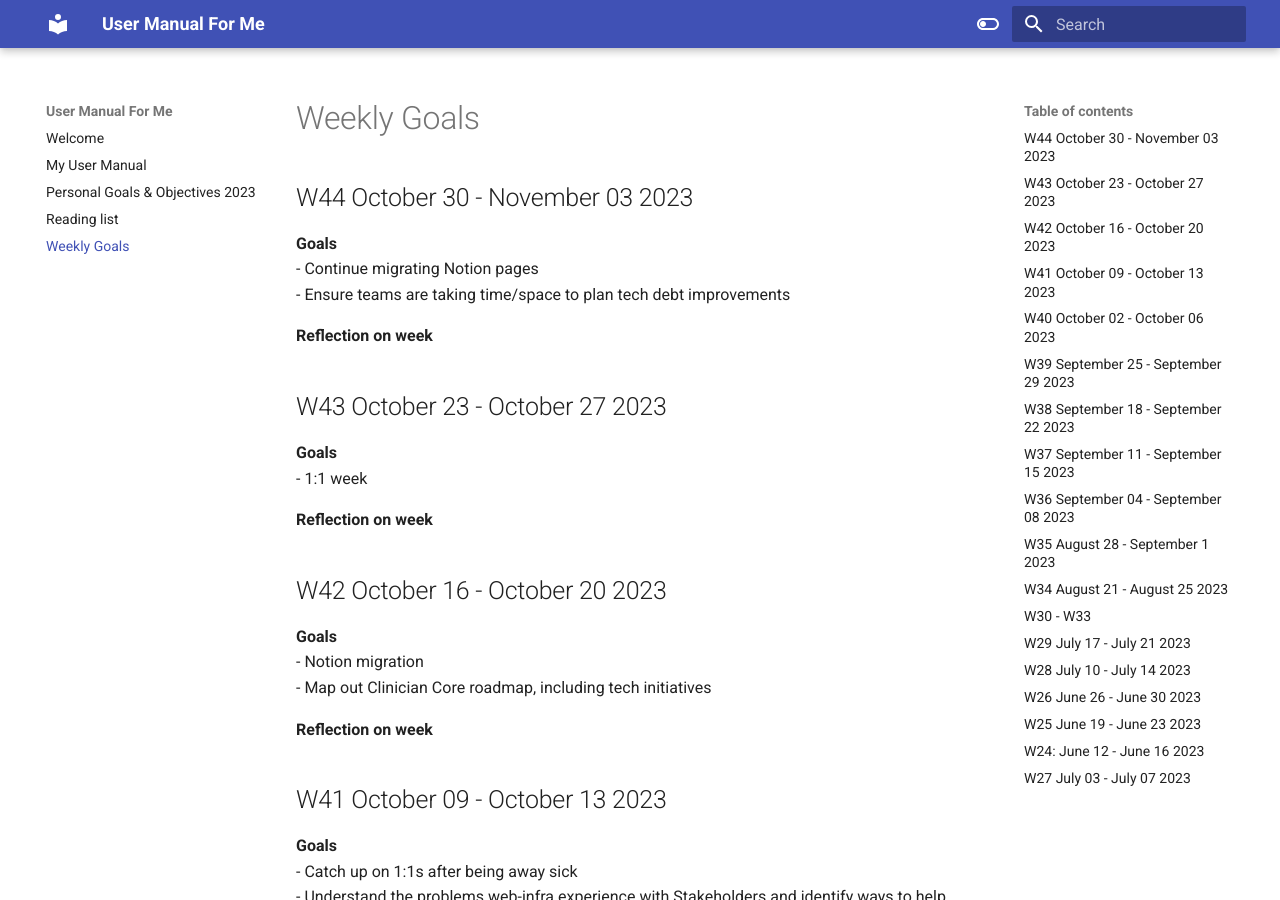
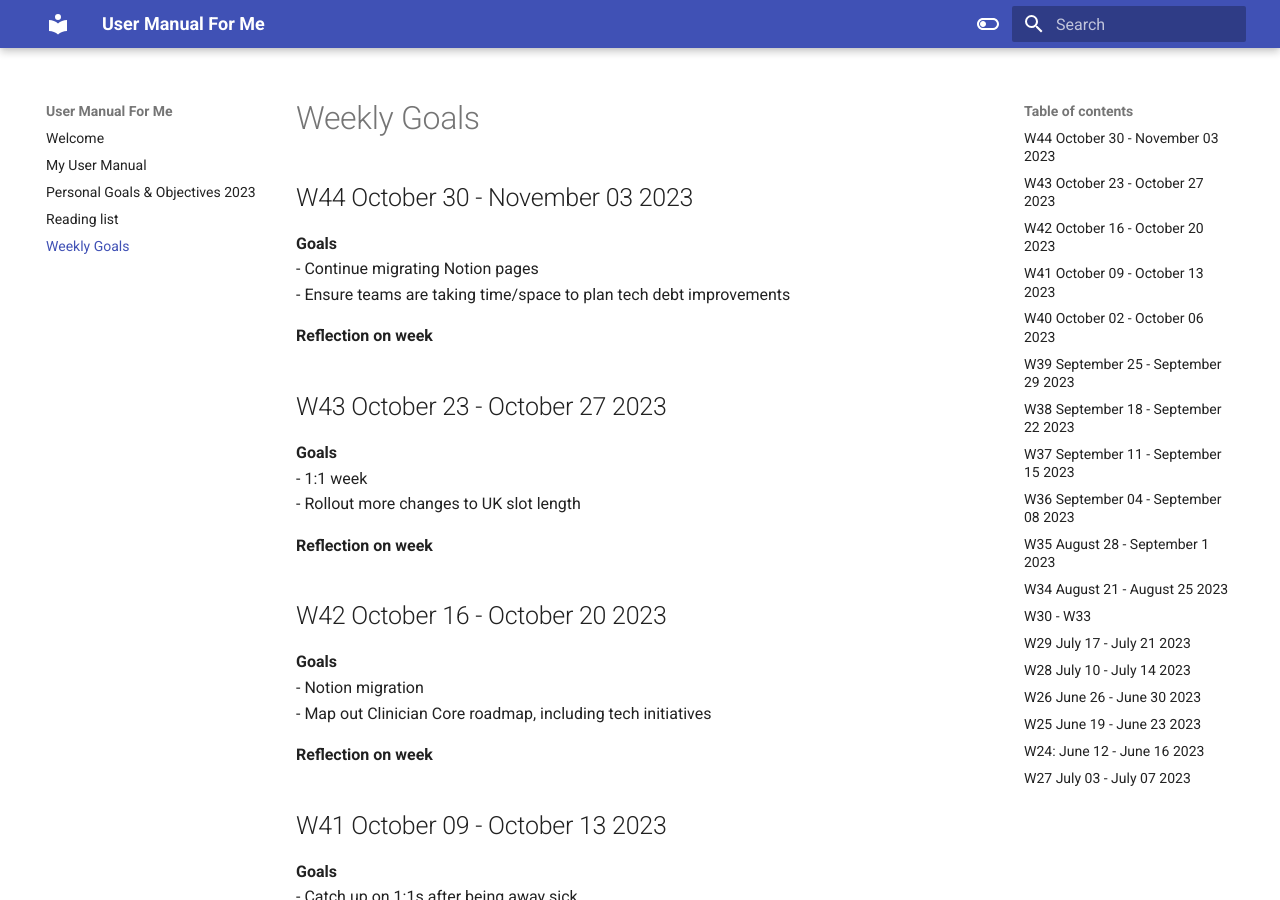
Before and after one commit to skakau/my-ramblings, an MkDocs documentation site: the page built from docs/Weekly Goals.md, in a window 1280 px wide and 900 px high. Built offline with MkDocs 1.6.1 and Material for MkDocs 9.7.7, drawn with Linux system fonts in a browser that asks for light colours.

Commit message:
[PUBLISHER] Merge #48

```diff
--- a/docs/Weekly Goals.md
+++ b/docs/Weekly Goals.md
@@ -13,6 +13,7 @@ share: true
 ## W43 October 23 - October 27 2023
 **Goals**
 - 1:1 week
+- Rollout more changes to UK slot length
 
 **Reflection on week**
 
```
